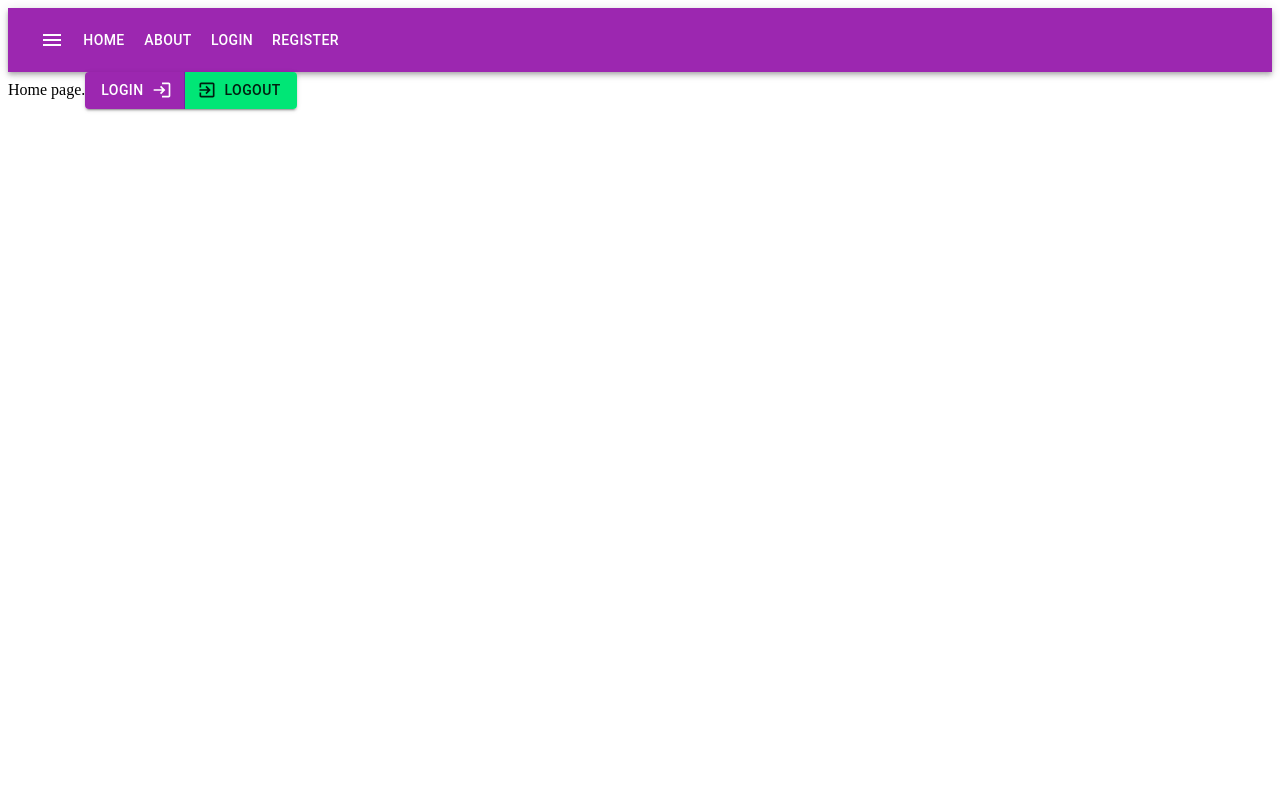
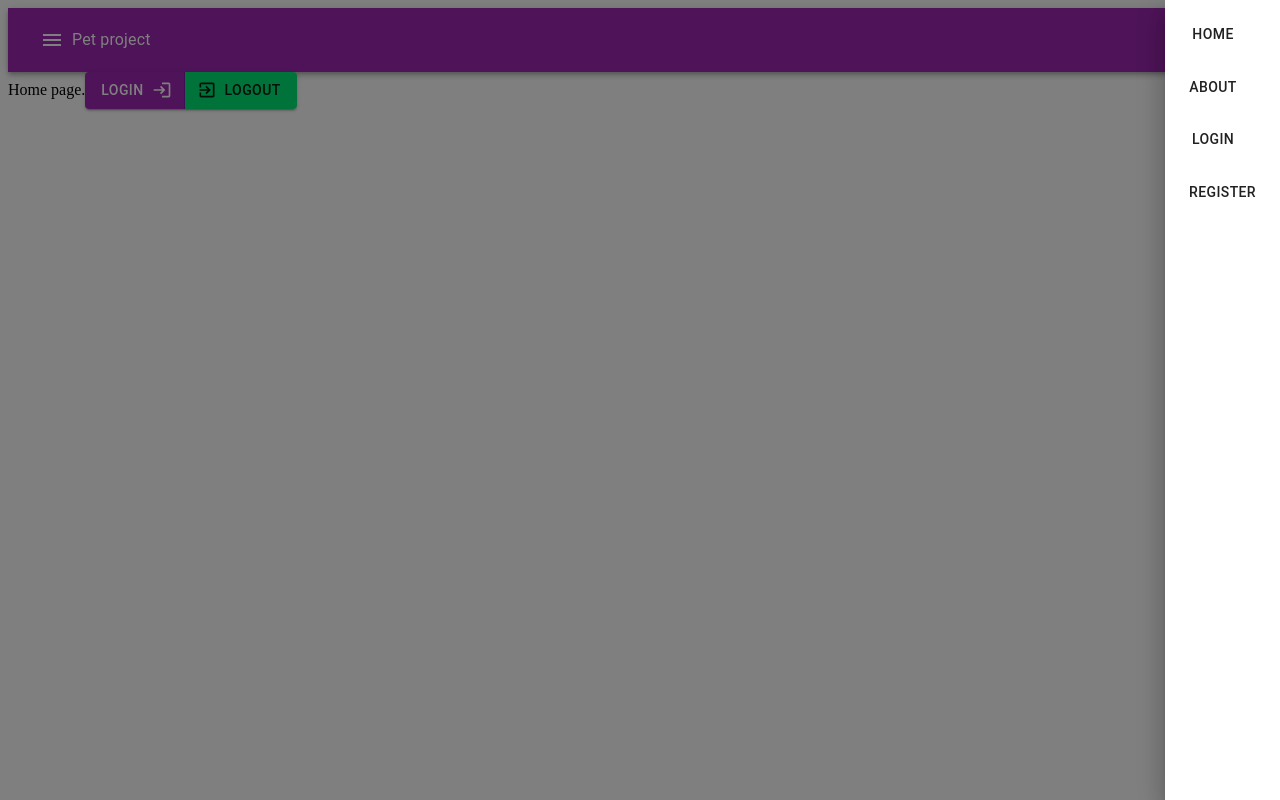
Before and after one commit to victor-shelepen/project-pet, a React app in the folder client/: page / in a window 1280 px wide. Both pictures are taken after a click on the button "Menu". Built offline with nearby package versions, Linux system fonts and the light colour scheme; the HTML template or start-up script is replaced by a standard one.

Commit message:
Sidenav menu.

```diff
--- a/client/src/components/Header.js
+++ b/client/src/components/Header.js
@@ -1,14 +1,19 @@
-import React, { useState, useContext, useMemo, useEffect } from 'react';
-import { AppBar, Toolbar, IconButton, Button } from '@mui/material'
 import {
   Menu as MenuIcon
-} from '@mui/icons-material'
-import { Link, useNavigate } from "react-router-dom"
-import { LibEMContext, removeToken, TOKEN_CHANGED_EVENT, isAuthenticated } from '../lib';
+} from '@mui/icons-material';
+import { AppBar, Box, Button, Drawer, IconButton, List, ListItem, Toolbar, Typography } from '@mui/material';
+import React, { useContext, useEffect, useState } from 'react';
+import { Link, useNavigate } from "react-router-dom";
+import { isAuthenticated, LibEMContext, removeToken, TOKEN_CHANGED_EVENT } from '../lib';
 
 export default function () {
   const navigate = useNavigate()
-  const [ vIsAuthenticated, setVIsAuthenticated] = useState(isAuthenticated())
+  const [vIsAuthenticated, setVIsAuthenticated] = useState(isAuthenticated())
+  const [open, setOpen] = useState(false);
+
+  function toggleSlider() {
+    setOpen(!open);
+  };
 
   const libEM = useContext(LibEMContext)
 
@@ -35,25 +40,39 @@ export default function () {
         <IconButton
           aria-label="Menu"
           color="inherit"
+          onClick={toggleSlider}
         >
           <MenuIcon />
         </IconButton>
+        <Typography>
+          Pet project
+        </Typography>
+
+        <Drawer open={open} anchor="right" onClose={toggleSlider}>
+          <Box component="div">
+            <List>
+              <ListItem>
                 <Button color="inherit" component={Link} to='/'>Home</Button>
+              </ListItem>
+              <ListItem>
                 <Button color="inherit" component={Link} to='/about'>About</Button>
-
-        { vIsAuthenticated ? (
+              </ListItem>
+              {vIsAuthenticated ? (
                 <>
-             <Button color="inherit" component={Link} to='/users'>Users</Button>
-             <Button color="inherit" component={Link} to='/measurement/add'>Add</Button>
-             <Button color="inherit" component={Link} to='/measurement/list'>Measurements</Button>
-             <Button color="inherit" onClick={logoutClicked}>Logout</Button>
+                  <ListItem><Button color="inherit" component={Link} to='/users'>Users</Button></ListItem>
+                  <ListItem><Button color="inherit" component={Link} to='/measurement/add'>Add</Button></ListItem>
+                  <ListItem><Button color="inherit" component={Link} to='/measurement/list'>Measurements</Button></ListItem>
+                  <ListItem><Button color="inherit" onClick={logoutClicked}>Logout</Button></ListItem>
                 </>
               ) : (
                 <>
-              <Button color="inherit" component={Link} to='/login'>Login</Button>
-              <Button color="inherit" component={Link} to='/register'>Register</Button>
+                  <ListItem><Button color="inherit" component={Link} to='/login'>Login</Button></ListItem>
+                  <ListItem><Button color="inherit" component={Link} to='/register'>Register</Button></ListItem>
                 </>
               )}
+            </List>
+          </Box>
+        </Drawer>
       </Toolbar>
     </AppBar>
   )
```
Lines whose indentation alone changed are shown as unchanged.
